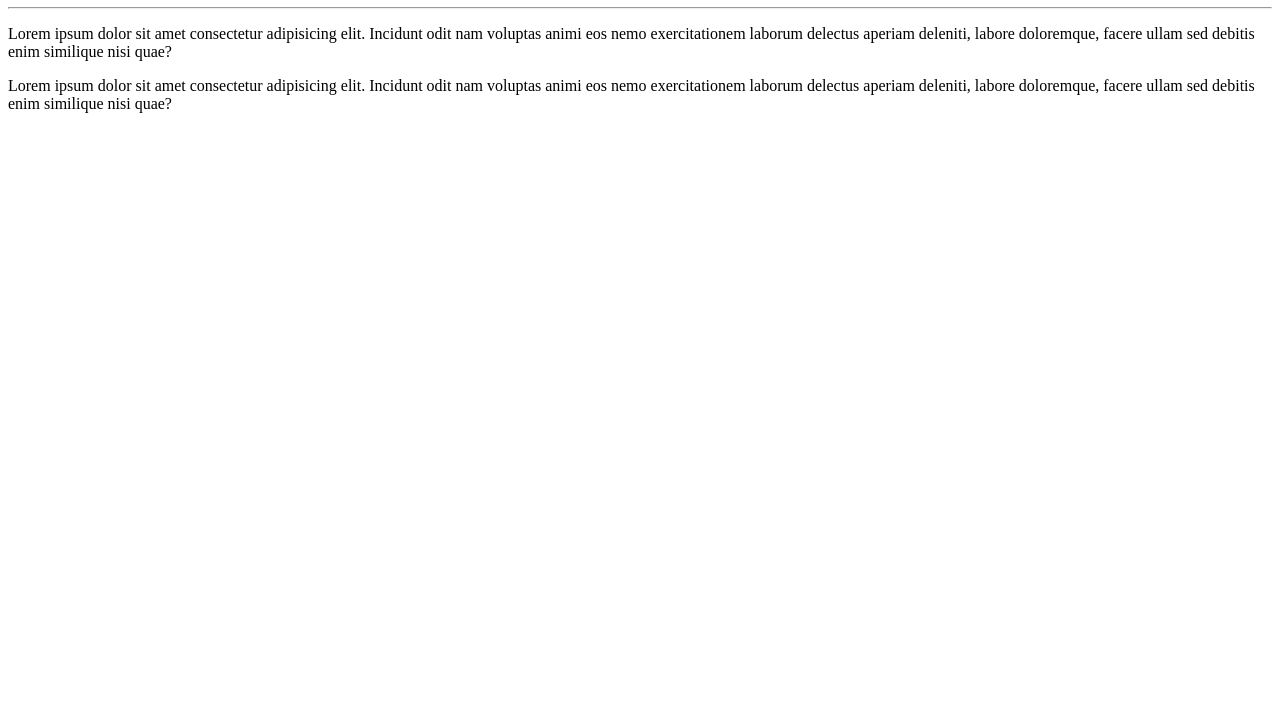
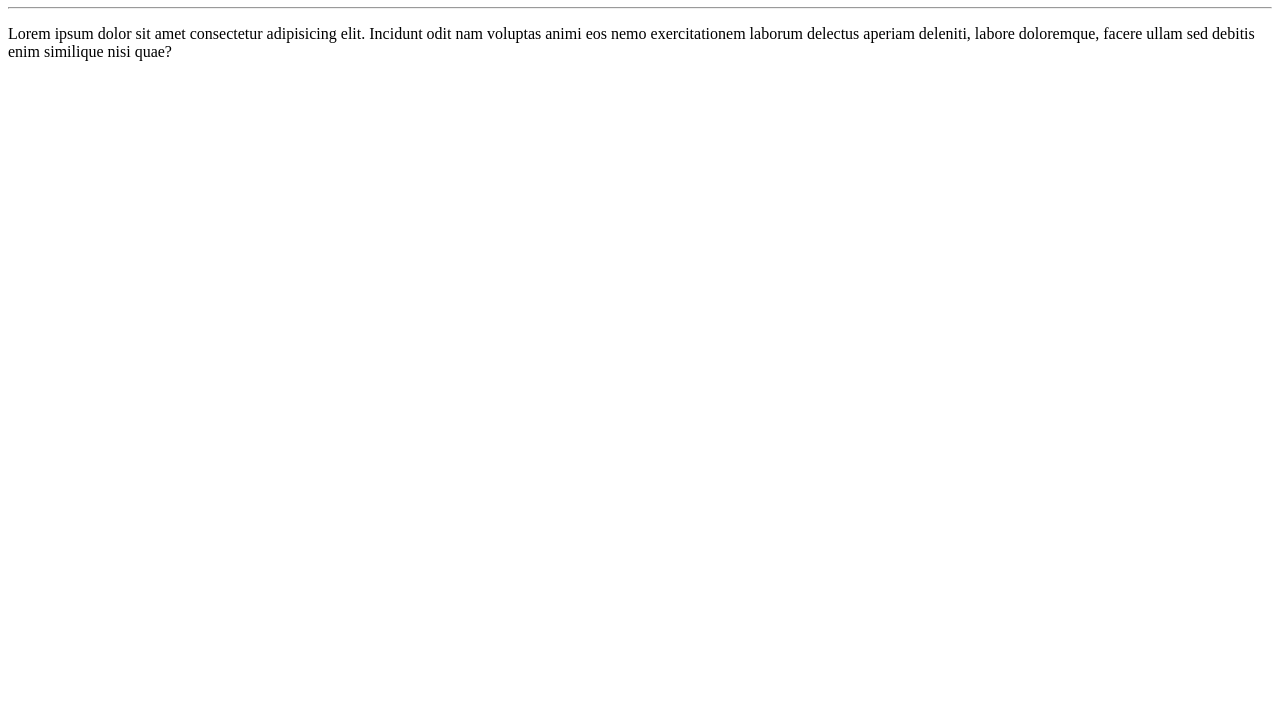
Before and after one commit to alexlennon01/Ola-Mundo, a plain HTML site: page site-exemplo/index.html in a window 1280 px wide. Shown: the part 73-800 px from the top of the page. Drawn offline with Linux system fonts and the light colour scheme.

Commit message:
update index.html

```diff
--- a/site-exemplo/index.html
+++ b/site-exemplo/index.html
@@ -10,6 +10,5 @@
     <h1>Olá Mundo!</h1>
     <hr>
     <p>Lorem ipsum dolor sit amet consectetur adipisicing elit. Incidunt odit nam voluptas animi eos nemo exercitationem laborum delectus aperiam deleniti, labore doloremque, facere ullam sed debitis enim similique nisi quae?</p>
-    <p>Lorem ipsum dolor sit amet consectetur adipisicing elit. Incidunt odit nam voluptas animi eos nemo exercitationem laborum delectus aperiam deleniti, labore doloremque, facere ullam sed debitis enim similique nisi quae?</p>
 </body>
 </html>
```
